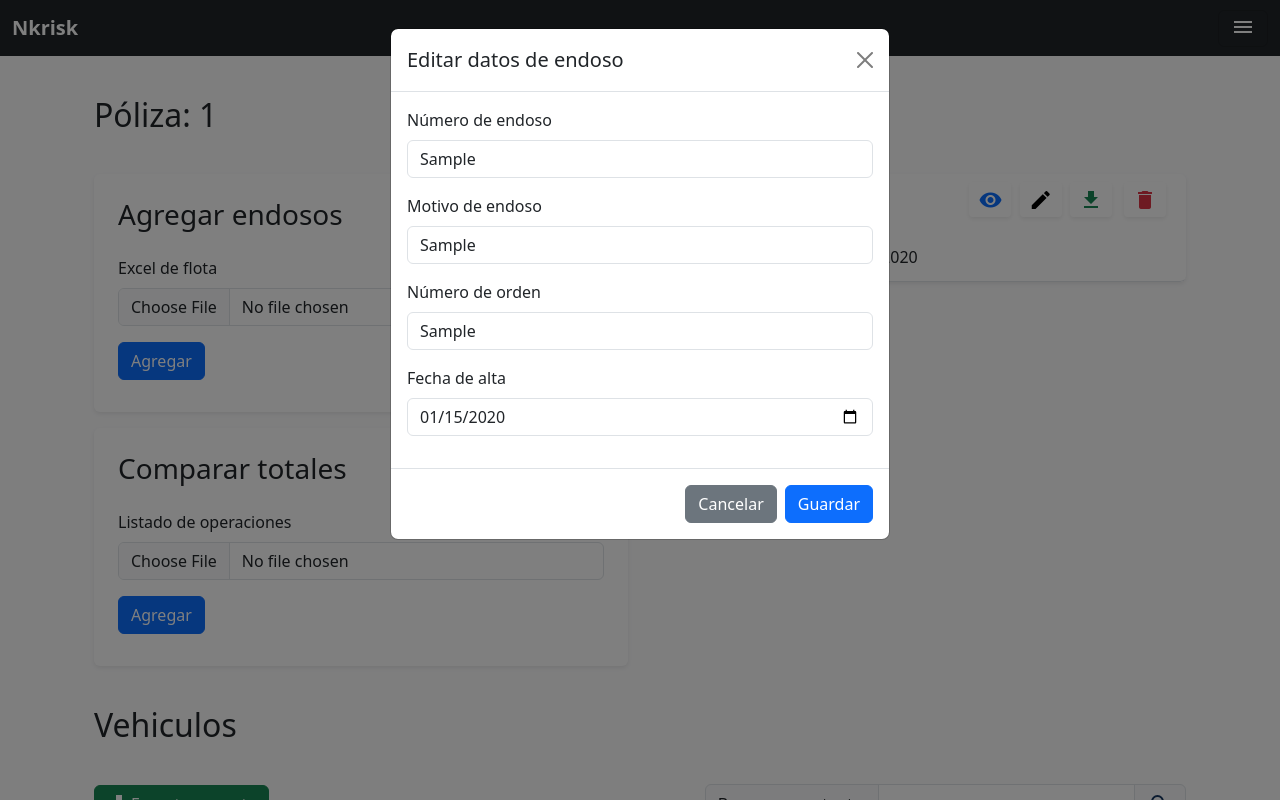
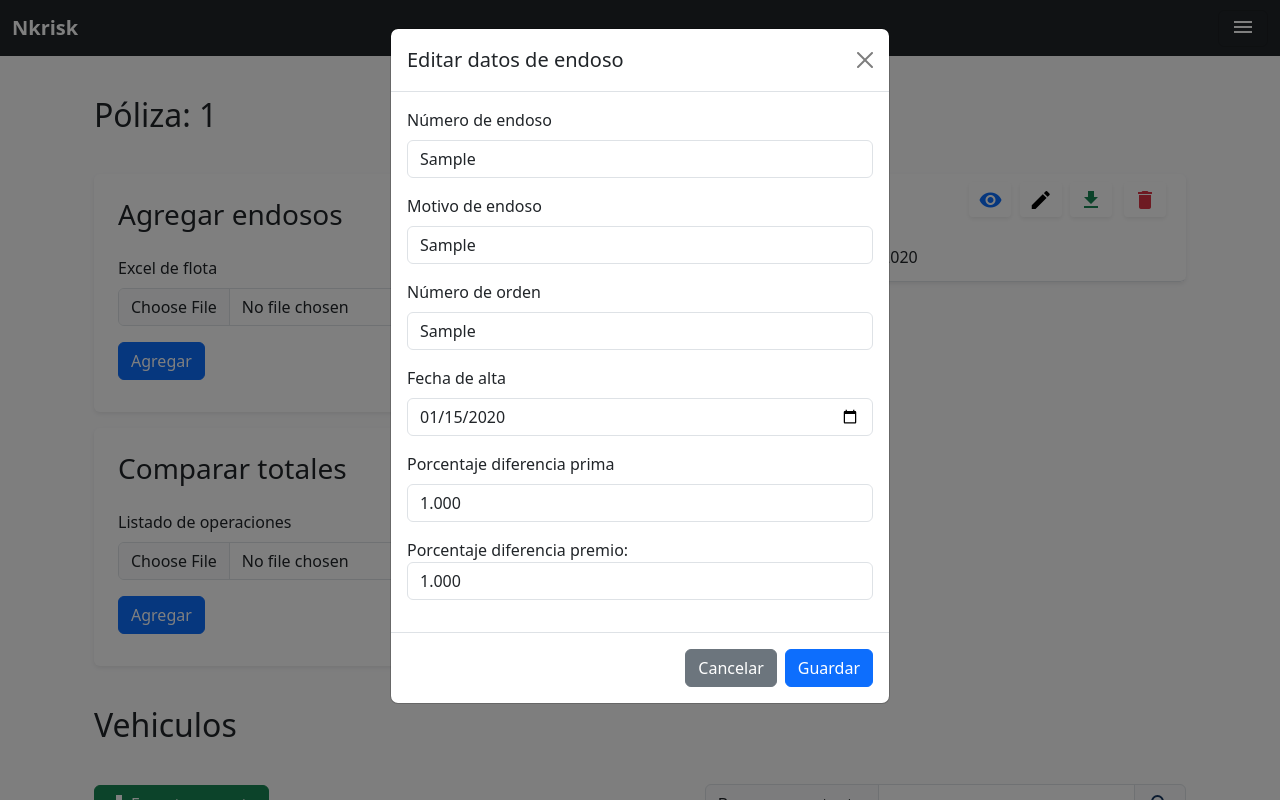
Before and after one commit to Augustorresfx/nkrisk-app, a Django app: page /flotas/1/ in a window 1280 px wide, after a click on "edit". Run offline with Django 4.2, Linux system fonts and the light colour scheme; a user stored in the database is signed in; tables that the repository leaves empty hold one stand-in row (values such as "Sample post"); some libraries are stand-ins or nearby versions.

Commit message:
feat(views): admin puede ver porcentaje de dif en editar movimiento

```diff
--- a/core/views.py
+++ b/core/views.py
@@ -369,14 +369,18 @@ class EliminarClienteView(View):
 class ObtenerDatosMovimientoView(View):
     def get(self, request, movimiento_id):
         movimiento = Movimiento.objects.get(id=movimiento_id)
+
         datos_movimiento = {
             'movimiento_id': movimiento_id,
             'numero_endoso': movimiento.numero_endoso,
             'motivo_endoso': movimiento.motivo_endoso,
             'numero_orden': movimiento.numero_orden,
             'fecha_alta_op': movimiento.fecha_alta_op,
+            'porcentaje_dif_prima': "{:.3f}".format(movimiento.prima_pza_porcentaje_diferencia).replace(',', '.'),
+            'porcentaje_dif_premio': "{:.3f}".format(movimiento.premio_con_iva_porcentaje_diferencia).replace(',', '.')
             # Agrega otros campos del movimiento según sea necesario
         }
+
         return JsonResponse(datos_movimiento)
 
 @method_decorator(login_required, name='dispatch')
--- a/static/js/editarMovimiento.js
+++ b/static/js/editarMovimiento.js
@@ -17,6 +17,8 @@ editarBotones.forEach(function(boton) {
                 document.getElementById('motivo_endoso').value = data.motivo_endoso;
                 document.getElementById('numero_orden').value = data.numero_orden;
                 document.getElementById('fecha_alta_op').value = data.fecha_alta_op;
+                document.getElementById('porcentaje_dif_prima').value = data.porcentaje_dif_prima;
+                document.getElementById('porcentaje_dif_premio').value = data.porcentaje_dif_premio;
                 // Actualiza otros campos según sea necesario
             })
             .catch(error => {
--- a/templates/flotas/detalle_flota.html
+++ b/templates/flotas/detalle_flota.html
@@ -213,7 +213,7 @@
         <div class="mb-3">
 
           <label for="motivo_endoso" class="form-label">Motivo de endoso</label>
-          <input name="motivo_endoso" class="form-control" type="" id="motivo_endoso" value="{{data.motivo_endoso}}">
+          <input name="motivo_endoso" class="form-control" type="text" id="motivo_endoso" value="{{data.motivo_endoso}}">
         </div>
         <div class="mb-3">
 
@@ -224,6 +224,17 @@
 
           <label for="fecha_alta_op" class="form-label">Fecha de alta</label>
           <input name="fecha_alta_op" class="form-control" type="date" id="fecha_alta_op" value="{{data.fecha_alta_op}}">
+        </div>
+        <div class="mb-3">
+
+          <label for="porcentaje_dif_prima" class="form-label">Porcentaje diferencia prima</label>
+          <input name="porcentaje_dif_prima" step="0.001" min="0" class="form-control" type="number" id="porcentaje_dif_prima" value="{{data.porcentaje_dif_prima}}">
+        </div>
+        <div class="mb-3">
+
+          <label for="iva">Porcentaje diferencia premio:</label>
+            <input type="number" step="0.001" min="0" name="porcentaje_dif_premio" id="porcentaje_dif_premio" value="{{data.porcentaje_dif_premio}}"
+            class="form-control" placeholder="">
         </div>
 
       </div>
```
